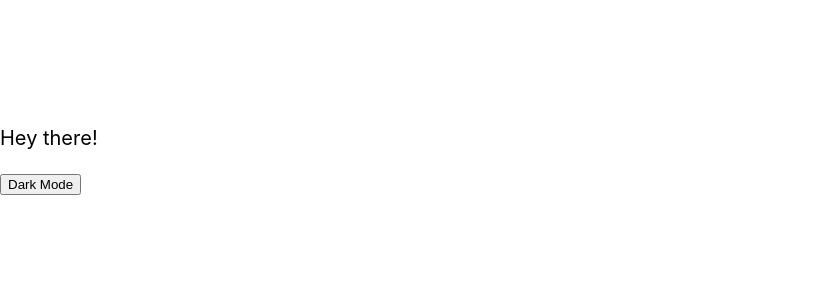
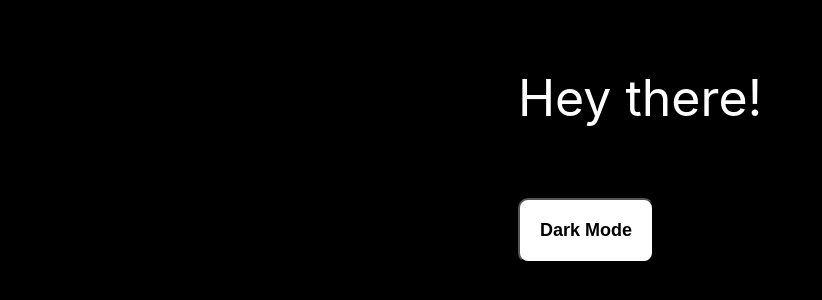
Before and after one commit to rahulrs1399/React_small_functionality, a React (Create React App) app: page / in a window 1280 px wide. Shown: the part 250-550 px from the top of the page, without its empty margins (0-822 px from the left). Built offline with nearby package versions, Linux system fonts and the light colour scheme.

Commit message:
update release

```diff
--- a/src/component/Dark-Light-mode/index.jsx
+++ b/src/component/Dark-Light-mode/index.jsx
@@ -7,14 +7,15 @@ export default function DarkLighMode(){
     const [theme, setTheme] = useLocalStorage("theme", "dark")
 
     function handleToggelTheme () {
-        setTheme(theme === 'lighr' ? 'dark' : 'light')
+        setTheme(theme === 'light' ? 'dark' : 'light')
     }
+    console.log(theme)
 
     return (
-    <div className="light-dark-theme" dark-theme={theme}>
-        <div>
+    <div className="light-dark-mode" dark-theme={theme}>
+        <div className='container'>
             <p>Hey there!</p>
-            <button onClick={handleToggelTheme}>Dark Mode</button>
+            <button className='toggel-button' onClick={() => handleToggelTheme()}>Dark Mode</button>
         </div>
     </div>
     )
--- a/src/component/Dark-Light-mode/style.css
+++ b/src/component/Dark-Light-mode/style.css
@@ -5,19 +5,37 @@
     --button-text : #ffffff;
 }
 
-[data-theme = 'dark'] {
-    --background : #000;
-    --text-primary : #ffffff;
-    --button-bg : #ffffff;
+[dark-theme = 'dark'] {
+    --background : #000000;
+    --text-primary : #fff;
+    --button-bg : #fff;
     --button-text : #000;
 }
 
-.light-dark-theme {
+.light-dark-mode {
     background-color: var(--background);
     height: 100vh;
     display: flex;
     flex-direction: column;
     justify-content: center;
+    align-items: center;
     font-size: 20px;
-    transition: all 0.2s;
+    transition: all 0.5s;
+    color: var(--text-primary);
 }
+
+.container p {
+    /* padding-left: 20px; */
+    font-size: 50px;
+}
+
+.container button {
+    background-color: var(--button-bg);
+    color: var(--button-text);
+    padding: 20px;
+    margin: 20px 0px;
+    font-size: large;
+    font-weight: 800;
+    border-radius: 10px;
+    cursor: pointer;
+}
```
Also changed, not shown: src/component/Dark-Light-mode/useLocalStorage.jsx (line endings or trailing spaces).
